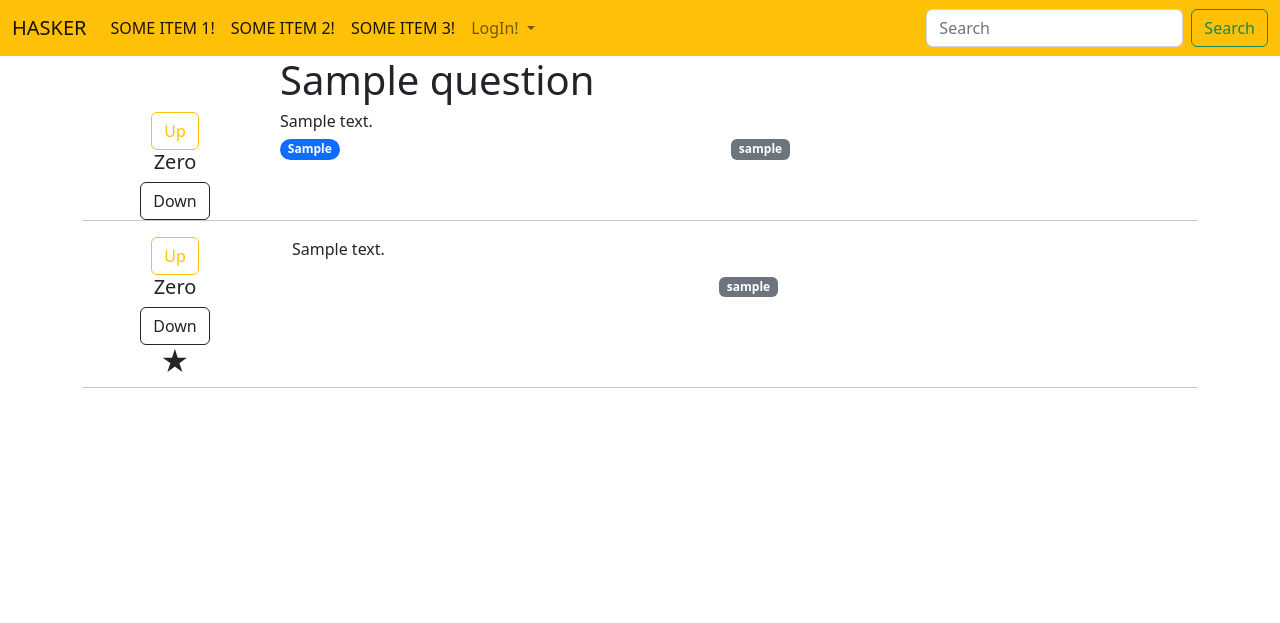
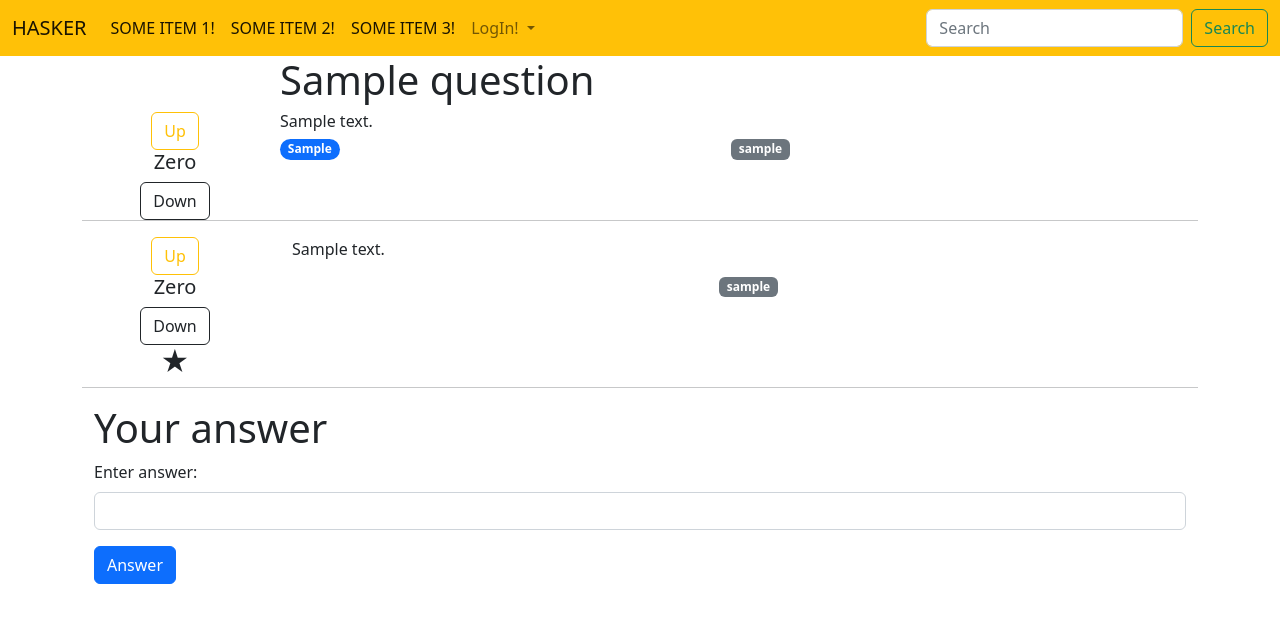
Before and after one commit to erastoff/hasker, a Django app: page /ask/question/1/ in a window 1280 px wide. Shown: the top 623 px of the page. Run offline with Django 5.2, Linux system fonts and the light colour scheme; tables that the repository leaves empty hold one stand-in row (values such as "Sample post").

Commit message:
Master - answer form added in question/detail.html

```diff
--- a/question/templates/question/detail.html
+++ b/question/templates/question/detail.html
@@ -69,6 +69,16 @@
       </div>
     </div>
 
-
+    <div class="container">
+        <h1>Your answer</h1>
+        <form action="{% url "question:add_answer" question.pk %}" method="post">
+          {% csrf_token %}
+            <div class="mb-3">
+                <label for="text_input" class="form-label">Enter answer:</label>
+                <input type="text" class="form-control" id="text_input" name="text_input">
+            </div>
+            <button type="submit" class="btn btn-primary">Answer</button>
+        </form>
+    </div>
 
 {% endblock %}
--- a/question/urls.py
+++ b/question/urls.py
@@ -1,6 +1,11 @@
 from django.urls import path
 
-from question.views import QuestionListView, QuestionDetailView, QuestionCreateView
+from question.views import (
+    QuestionListView,
+    QuestionDetailView,
+    QuestionCreateView,
+    create_answer,
+)
 
 app_name = "question"
 
@@ -8,4 +13,5 @@ urlpatterns = [
     path("", QuestionListView.as_view(), name="index"),
     path("question/<int:pk>/", QuestionDetailView.as_view(), name="question_detail"),
     path("question/add/", QuestionCreateView.as_view(), name="question_create"),
+    path("question/<int:pk>/add_answer/", create_answer, name="add_answer"),
 ]
--- a/question/views.py
+++ b/question/views.py
@@ -1,11 +1,12 @@
 from django.contrib.auth.mixins import LoginRequiredMixin
-from django.shortcuts import render
+from django.http import JsonResponse
+from django.shortcuts import render, redirect
 from django.db.models import Count
 from django.urls import reverse_lazy
 from django.views.generic import ListView, CreateView, DetailView
 
 from question.forms import QuestionCreateForm
-from question.models import Question
+from question.models import Question, Answer
 
 
 class QuestionListView(ListView):
@@ -59,3 +60,16 @@ class QuestionDetailView(DetailView):
         question = context["question"]
         context["answers"] = question.answers.all()
         return context
+
+
+def create_answer(request, pk):
+    if request.method == "POST":
+        print("request: ", request)
+        print("request method: ", request.method)
+        print("request text: ", request.POST.get("text_input"))
+        Answer.objects.create(
+            content=request.POST.get("text_input"),
+            author=request.user,
+            question=Question.objects.get(pk=pk),
+        )
+        return redirect("question:question_detail", pk=pk)
```
